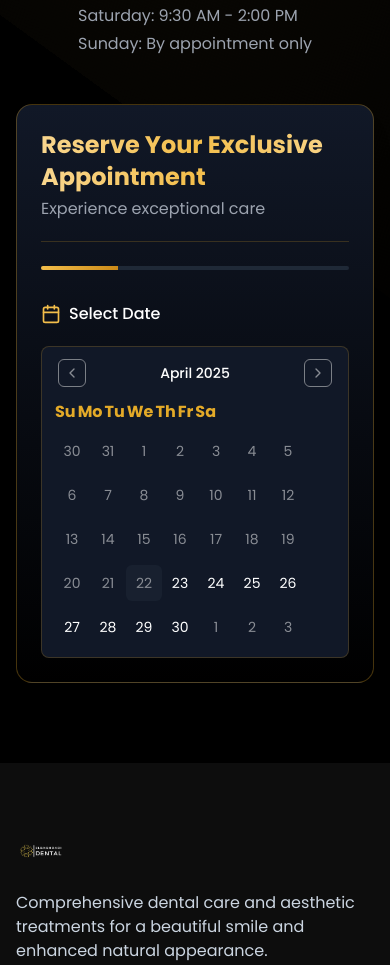
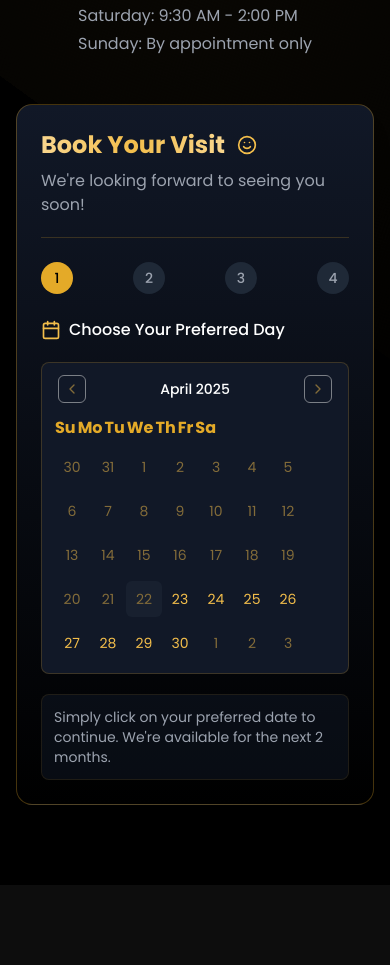
Before and after one commit to Uzihttps/elbaghdadi-dental, a React (Vite) app: page / in a window 390 px wide. Shown: the part 7182-8147 px from the top of the page. Built offline with nearby package versions, Linux system fonts and the light colour scheme.

Commit message:
Refactor: Improve appointment form usability
Improve the appointment form to be more user-friendly and intuitive.

```diff
--- a/src/components/BookingForm.tsx
+++ b/src/components/BookingForm.tsx
@@ -1,7 +1,7 @@
 
 import { useState } from "react";
 import { format } from "date-fns";
-import { Calendar as CalendarIcon, Clock, Users, CheckCircle } from "lucide-react";
+import { Calendar as CalendarIcon, Clock, Users, CheckCircle, Smile } from "lucide-react";
 import { motion, AnimatePresence } from "framer-motion";
 import { Button } from "@/components/ui/button";
 import { Calendar } from "@/components/ui/calendar";
@@ -21,10 +21,15 @@ import {
 import { Input } from "@/components/ui/input";
 import { useToast } from "@/hooks/use-toast";
 
-// Available time slots for the selected date
+// Available time slots for the selected date with friendly labels
 const TIME_SLOTS = [
-  "9:00 AM", "10:00 AM", "11:00 AM",
-  "1:00 PM", "2:00 PM", "3:00 PM", "4:00 PM"
+  { time: "9:00 AM", label: "Morning - 9:00 AM" },
+  { time: "10:00 AM", label: "Morning - 10:00 AM" },
+  { time: "11:00 AM", label: "Morning - 11:00 AM" },
+  { time: "1:00 PM", label: "Afternoon - 1:00 PM" },
+  { time: "2:00 PM", label: "Afternoon - 2:00 PM" },
+  { time: "3:00 PM", label: "Afternoon - 3:00 PM" },
+  { time: "4:00 PM", label: "Afternoon - 4:00 PM" }
 ];
 
 const BookingForm = () => {
@@ -43,17 +48,35 @@ const BookingForm = () => {
     setDate(selectedDate);
     if (selectedDate) {
       setStep(2);
+
+      // Show a friendly toast message
+      toast({
+        title: "Great choice!",
+        description: `You've selected ${format(selectedDate, "EEEE, MMMM d")}. Now pick a time that works best for you.`,
+      });
     }
   };
 
   const handleTimeSelect = (time: string) => {
     setTimeSlot(time);
     setStep(3);
+
+    // Show a friendly toast message
+    toast({
+      title: "Perfect!",
+      description: `You've selected ${time}. Now let's get your contact information.`,
+    });
   };
 
   const handleNextStep = (e: React.FormEvent) => {
     e.preventDefault();
     setStep(4);
+
+    // Show a friendly toast message
+    toast({
+      title: "Almost done!",
+      description: "Just one last step - let's pick the service you're interested in.",
+    });
   };
 
   const handleSubmit = (e: React.FormEvent) => {
@@ -66,8 +89,8 @@ const BookingForm = () => {
       setIsSuccess(true);
 
       toast({
-        title: "Exclusive Appointment Reserved",
-        description: `We'll be expecting you on ${date ? format(date, "EEEE, MMMM d") : ""} at ${timeSlot}.`,
+        title: "Wonderful! Your appointment is confirmed",
+        description: `We're excited to see you on ${date ? format(date, "EEEE, MMMM d") : ""} at ${timeSlot}.`,
       });
 
       // Reset form after 3 seconds
@@ -80,7 +103,7 @@ const BookingForm = () => {
         setDate(undefined);
         setTimeSlot(undefined);
         setStep(1);
-      }, 3000);
+      }, 5000);
     }, 1500);
   };
 
@@ -93,6 +116,9 @@ const BookingForm = () => {
     "Elite Facial Contouring"
   ];
 
+  // Display a human-readable date format
+  const formattedDate = date ? format(date, "EEEE, MMMM d, yyyy") : "";
+
   return (
     <motion.div
       className="bg-gradient-to-b from-gray-900 to-black rounded-2xl shadow-xl p-6 md:p-8 border border-gold-500/30 w-full max-w-md overflow-hidden"
@@ -101,20 +127,37 @@ const BookingForm = () => {
       viewport={{ once: true }}
       transition={{ duration: 0.5 }}
     >
-      {/* Header */}
+      {/* Header with friendly message */}
       <div className="border-b border-gold-500/20 pb-5 mb-6">
-        <h3 className="text-2xl font-bold gold-gradient">Reserve Your Exclusive Appointment</h3>
-        <p className="text-gray-400 mt-1">Experience exceptional care</p>
+        <div className="flex items-center gap-3 mb-2">
+          <h3 className="text-2xl font-bold gold-gradient">Book Your Visit</h3>
+          <Smile className="h-5 w-5 text-gold-400" />
+        </div>
+        <p className="text-gray-400 mt-1">We're looking forward to seeing you soon!</p>
       </div>
 
-      {/* Progress bar */}
-      <div className="w-full bg-gray-800 h-1 mb-8 rounded-full overflow-hidden">
-        <motion.div
-          className="h-full bg-gradient-to-r from-gold-400 to-gold-600"
-          initial={{ width: "25%" }}
-          animate={{ width: `${step * 25}%` }}
-          transition={{ duration: 0.5 }}
-        />
+      {/* Progress indicator */}
+      <div className="flex items-center justify-between mb-6">
+        {[1, 2, 3, 4].map((stepNumber) => (
+          <div key={stepNumber} className="flex flex-col items-center">
+            <div
+              className={cn(
+                "w-8 h-8 rounded-full flex items-center justify-center text-sm font-medium transition-colors",
+                step >= stepNumber
+                  ? "bg-gold-500 text-black"
+                  : "bg-gray-800 text-gray-400"
+              )}
+            >
+              {stepNumber}
+            </div>
+            <span className="text-xs mt-1 text-gray-400 hidden md:block">
+              {stepNumber === 1 && "Date"}
+              {stepNumber === 2 && "Time"}
+              {stepNumber === 3 && "Details"}
+              {stepNumber === 4 && "Service"}
+            </span>
+          </div>
+        ))}
       </div>
 
       {isSuccess ? (
@@ -127,16 +170,20 @@ const BookingForm = () => {
           <div className="mx-auto w-20 h-20 bg-gold-500/20 rounded-full flex items-center justify-center mb-6">
             <CheckCircle className="w-10 h-10 text-gold-400" />
           </div>
-          <h4 className="text-xl font-semibold text-white mb-2">Appointment Confirmed</h4>
-          <p className="text-gray-400 mb-4">Your exclusive session has been reserved.</p>
+          <h4 className="text-xl font-semibold text-white mb-2">Thank You!</h4>
+          <p className="text-gray-400 mb-4">Your appointment has been confirmed. We'll see you soon!</p>
           <div className="bg-gray-900 p-4 rounded-lg border border-gold-500/20">
             <div className="flex items-center justify-center gap-2 mb-2">
               <CalendarIcon className="w-4 h-4 text-gold-400" />
-              <span className="text-white">{date ? format(date, "EEEE, MMMM d") : ""}</span>
+              <span className="text-white">{formattedDate}</span>
+            </div>
+            <div className="flex items-center justify-center gap-2 mb-2">
+              <Clock className="w-4 h-4 text-gold-400" />
+              <span className="text-white">{timeSlot}</span>
             </div>
             <div className="flex items-center justify-center gap-2">
-              <Clock className="w-4 h-4 text-gold-400" />
-              <span className="text-white">{timeSlot}</span>
+              <Users className="w-4 h-4 text-gold-400" />
+              <span className="text-white">{service}</span>
             </div>
           </div>
         </motion.div>
@@ -153,7 +200,7 @@ const BookingForm = () => {
             >
               <h4 className="font-medium text-white flex items-center gap-2">
                 <CalendarIcon className="w-5 h-5 text-gold-400" />
-                Select Date
+                Choose Your Preferred Day
               </h4>
 
               <Calendar
@@ -164,10 +211,17 @@ const BookingForm = () => {
                 className="p-3 bg-gray-900 border border-gold-500/20 rounded-lg text-white"
                 classNames={{
                   day_selected: "bg-gold-500 text-black hover:bg-gold-600 hover:text-black focus:bg-gold-500 focus:text-black",
-                  day_today: "bg-gray-800 text-white",
-                  head_cell: "text-gold-500"
+                  day_today: "bg-gray-800 text-gold-400 font-bold",
+                  head_cell: "text-gold-500",
+                  button_reset: "text-gold-400 hover:text-gold-500"
                 }}
               />
+
+              <div className="bg-gray-900/50 p-3 rounded-lg border border-gold-500/10">
+                <p className="text-gray-400 text-sm">
+                  Simply click on your preferred date to continue. We're available for the next 2 months.
+                </p>
+              </div>
             </motion.div>
           )}
 
@@ -180,24 +234,29 @@ const BookingForm = () => {
               transition={{ duration: 0.3 }}
               className="space-y-5"
             >
+              <div className="mb-4">
                 <h4 className="font-medium text-white flex items-center gap-2">
                   <Clock className="w-5 h-5 text-gold-400" />
-                Select Time
+                  Choose a Time Slot
                 </h4>
+                <p className="text-gray-400 text-sm mt-1">
+                  Selected date: <span className="text-gold-400">{formattedDate}</span>
+                </p>
+              </div>
 
               <div className="grid grid-cols-2 gap-2">
-                {TIME_SLOTS.map((time) => (
+                {TIME_SLOTS.map((slot) => (
                   <button
-                    key={time}
-                    onClick={() => handleTimeSelect(time)}
+                    key={slot.time}
+                    onClick={() => handleTimeSelect(slot.time)}
                     className={cn(
                       "p-3 rounded-lg border transition-all duration-300",
-                      timeSlot === time
+                      timeSlot === slot.time
                         ? "border-gold-500 bg-gold-500/10 text-gold-400"
                         : "border-gray-700 hover:border-gold-500/50 text-gray-300 hover:text-white"
                     )}
                   >
-                    {time}
+                    {slot.label}
                   </button>
                 ))}
               </div>
@@ -207,7 +266,7 @@ const BookingForm = () => {
                 variant="outline"
                 className="w-full border-gray-700 text-gray-400 hover:text-white hover:border-gold-500/50 bg-transparent"
               >
-                Back to Calendar
+                &larr; Change Date
               </Button>
             </motion.div>
           )}
@@ -221,14 +280,19 @@ const BookingForm = () => {
               transition={{ duration: 0.3 }}
               className="space-y-5"
             >
+              <div className="mb-4">
                 <h4 className="font-medium text-white flex items-center gap-2">
                   <Users className="w-5 h-5 text-gold-400" />
                   Your Information
                 </h4>
+                <p className="text-gray-400 text-sm mt-1">
+                  Appointment: <span className="text-gold-400">{formattedDate} at {timeSlot}</span>
+                </p>
+              </div>
 
               <form onSubmit={handleNextStep} className="space-y-4">
                 <div>
-                  <label htmlFor="name" className="block text-sm font-medium text-gray-300 mb-1">Full Name</label>
+                  <label htmlFor="name" className="block text-sm font-medium text-gray-300 mb-1">Your Name</label>
                   <Input
                     id="name"
                     value={name}
@@ -264,21 +328,21 @@ const BookingForm = () => {
                   />
                 </div>
 
-                <div className="flex gap-2">
+                <div className="flex gap-2 pt-2">
                   <Button
                     type="button"
                     onClick={() => setStep(2)}
                     variant="outline"
                     className="flex-1 border-gray-700 text-gray-400 hover:text-white hover:border-gold-500/50 bg-transparent"
                   >
-                    Back
+                    &larr; Back
                   </Button>
 
                   <Button
                     type="submit"
                     className="flex-1 bg-gradient-to-r from-gold-400 to-gold-600 hover:from-gold-500 hover:to-gold-700 text-black"
                   >
-                    Continue
+                    Continue &rarr;
                   </Button>
                 </div>
               </form>
@@ -294,25 +358,37 @@ const BookingForm = () => {
               transition={{ duration: 0.3 }}
               className="space-y-5"
             >
-              <h4 className="font-medium text-white">Select Service</h4>
+              <div className="mb-4">
+                <h4 className="font-medium text-white flex items-center gap-2">
+                  <Smile className="w-5 h-5 text-gold-400" />
+                  Select Your Treatment
+                </h4>
+                <p className="text-gray-400 text-sm mt-1">
+                  Final step to complete your booking
+                </p>
+              </div>
 
               <div className="bg-gray-900 p-4 rounded-lg border border-gold-500/20 mb-5">
                 <div className="flex items-center gap-2 mb-2">
                   <CalendarIcon className="w-4 h-4 text-gold-400" />
-                  <span className="text-white">{date ? format(date, "EEEE, MMMM d") : ""}</span>
+                  <span className="text-white">{formattedDate}</span>
+                </div>
+                <div className="flex items-center gap-2 mb-2">
+                  <Clock className="w-4 h-4 text-gold-400" />
+                  <span className="text-white">{timeSlot}</span>
                 </div>
                 <div className="flex items-center gap-2">
-                  <Clock className="w-4 h-4 text-gold-400" />
-                  <span className="text-white">{timeSlot}</span>
+                  <Users className="w-4 h-4 text-gold-400" />
+                  <span className="text-white">{name}</span>
                 </div>
               </div>
 
               <form onSubmit={handleSubmit} className="space-y-4">
                 <div>
-                  <label htmlFor="service" className="block text-sm font-medium text-gray-300 mb-1">Select Treatment</label>
+                  <label htmlFor="service" className="block text-sm font-medium text-gray-300 mb-1">Select Your Treatment</label>
                   <Select value={service} onValueChange={setService} required>
                     <SelectTrigger id="service" className="w-full bg-gray-900 border-gray-700 text-white focus:border-gold-500/50">
-                      <SelectValue placeholder="Select a service" />
+                      <SelectValue placeholder="Choose your preferred service" />
                     </SelectTrigger>
                     <SelectContent className="bg-gray-900 border-gold-500/20 text-white">
                       {services.map((item) => (
@@ -331,7 +407,7 @@ const BookingForm = () => {
                     variant="outline"
                     className="flex-1 border-gray-700 text-gray-400 hover:text-white hover:border-gold-500/50 bg-transparent"
                   >
-                    Back
+                    &larr; Back
                   </Button>
 
                   <Button
@@ -339,7 +415,7 @@ const BookingForm = () => {
                     className="flex-1 bg-gradient-to-r from-gold-400 to-gold-600 hover:from-gold-500 hover:to-gold-700 text-black"
                     disabled={isSubmitting}
                   >
-                    {isSubmitting ? "Reserving..." : "Confirm Appointment"}
+                    {isSubmitting ? "Confirming..." : "Complete Booking"}
                   </Button>
                 </div>
               </form>
```
Lines whose indentation alone changed are shown as unchanged.
